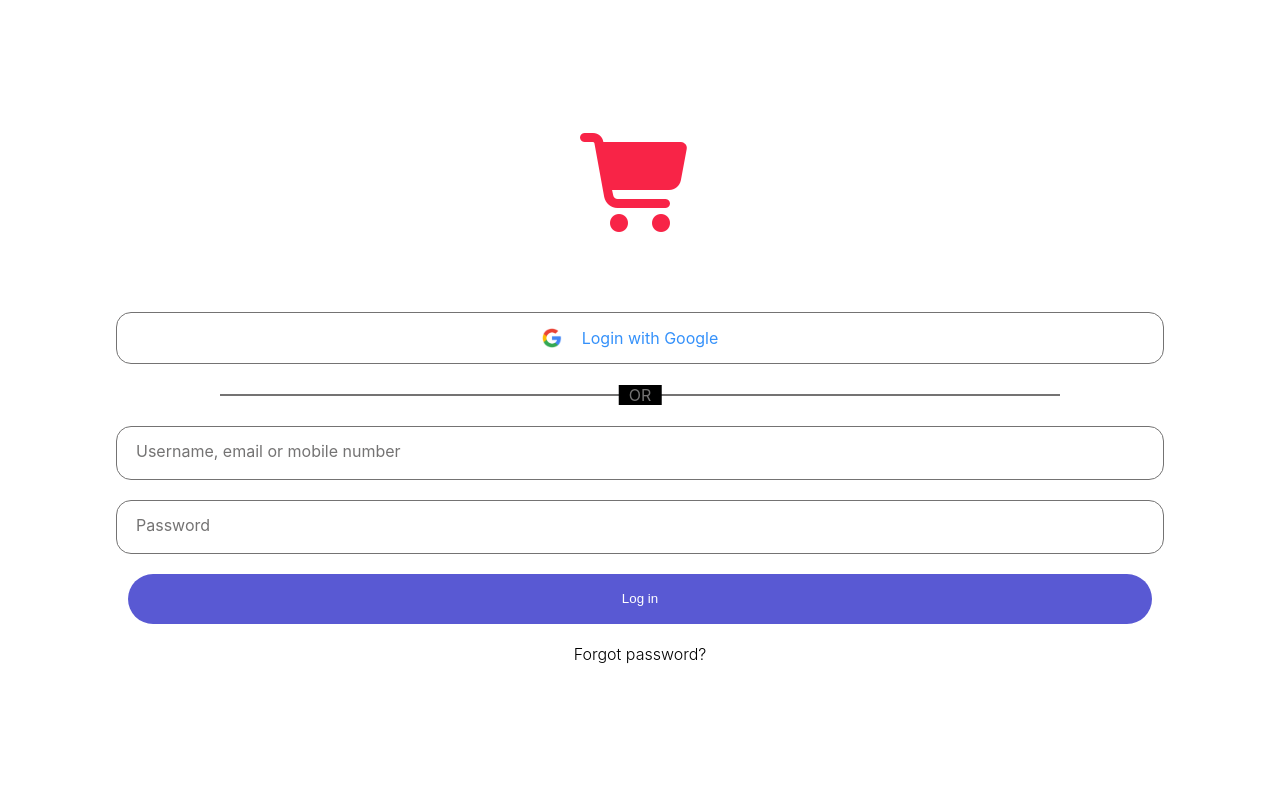
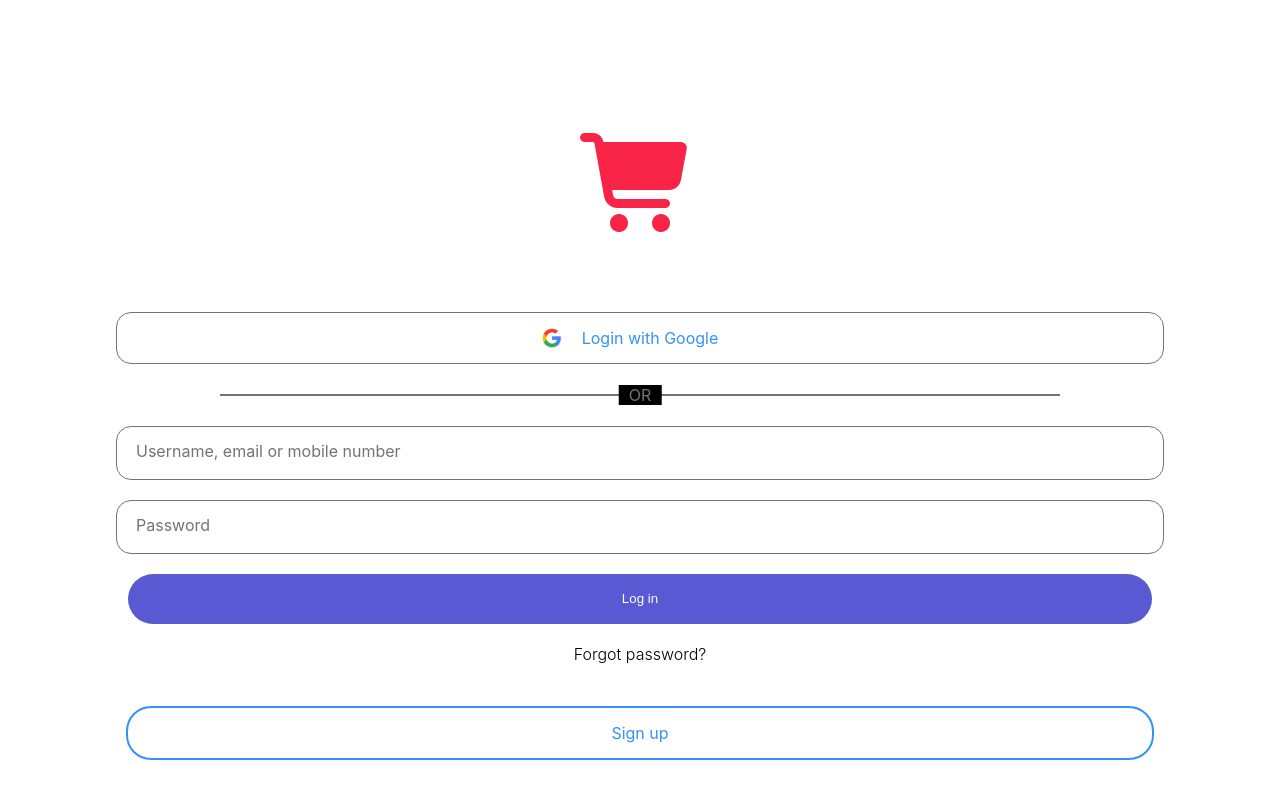
Before and after one commit to Taelo1829/small-street, a React (Create React App) app: page / in a window 1280 px wide. Built offline with nearby package versions, Linux system fonts and the light colour scheme.

Commit message:
UI is complete for login

```diff
--- a/src/App.css
+++ b/src/App.css
@@ -1,13 +1,17 @@
+.bg-primary {
+  position: absolute;
+  bottom: 40px;
+  width: 100%;
+}
+
 body {
   padding-top: 0px;
   height: 100vh
 }
 
 .button {
-  min-width: 80vw;
-  height: 50px;
   border-radius: 25px;
-  background-color: rgba(48, 48, 201, 0.8);
+  background-color: #3030C9CC;
   color: #fff;
   border: none;
 }
@@ -16,17 +20,36 @@ body {
   display: flex;
   justify-content: center;
   align-items: center;
-  height: 50px;
   border-radius: 15px;
   border: 1px solid #747373;
   background-color: transparent;
   color: #a8a8a8;
 }
 
+.button-3 {
+  border-radius: 25px;
+  border: 2px solid rgba(2, 117, 249, 0.8);
+  color: rgba(2, 117, 249, 0.8);
+  text-align: center;
+  display: flex;
+  justify-content: center;
+  align-items: center;
+}
+
+.button,
+.button-2,
+.button-3 {
+  cursor: pointer;
+  min-width: 80vw;
+  height: 50px;
+}
+
 .button-container {
   display: flex;
   justify-content: center;
+  align-items: center;
 }
+
 
 .dark {
   background-color: #000000;
@@ -43,10 +66,11 @@ body {
 }
 
 .google {
+  align-items: center;
+  color: rgba(2, 117, 249, 0.8);
+  cursor: pointer;
   display: flex;
   justify-content: center;
-  align-items: center;
-  color: rgba(2, 117, 249, 0.8);
 }
 
 .input {
@@ -70,15 +94,10 @@ body {
   left: 20px;
   top: 0;
   background-color: black;
-  /* move label up */
   font-size: 12px;
-  /* shrink label */
   transform: translateY(-50%);
-  /* optional: adjust if needed */
   padding: 0 4px;
 }
-
-
 
 .light {
   background-color: #ffffff;
--- /dev/null
+++ b/src/Components/Buttons/Button3.jsx
@@ -0,0 +1,13 @@
+import React from 'react'
+
+const Button3 = ({ value }) => {
+    return (
+        <div className='button-container'>
+            <div className='button-3'>
+                {value}
+            </div>
+        </div>
+    )
+}
+
+export default Button3
--- a/src/Pages/Login/Google.jsx
+++ b/src/Pages/Login/Google.jsx
@@ -1,5 +1,5 @@
 import React from 'react'
-import Button2 from '../../Components/Button2'
+import Button2 from '../../Components/Buttons/Button2'
 import GoogleText from './GoogleText'
 
 const Google = () => {
--- a/src/Pages/Login/Login.jsx
+++ b/src/Pages/Login/Login.jsx
@@ -1,8 +1,9 @@
 import React from 'react'
 import Logo from './Logo'
 import Input from '../../Components/Input'
-import Button from '../../Components/Button'
+import Button from '../../Components/Buttons/Button'
 import Google from './Google'
+import Button3 from '../../Components/Buttons/Button3'
 
 const Login = () => {
     return (
@@ -19,6 +20,9 @@ const Login = () => {
                     <text >Forgot password?</text>
                 </div>
             </div>
+            <div className='bg-primary'>
+                <Button3 value="Sign up" />
+            </div>
         </div>
     )
 }
```
Also changed, not shown: src/Components/Buttons/Button.jsx (renamed from src/Components/Button.jsx), src/Components/Buttons/Button2.jsx (renamed from src/Components/Button2.jsx).
